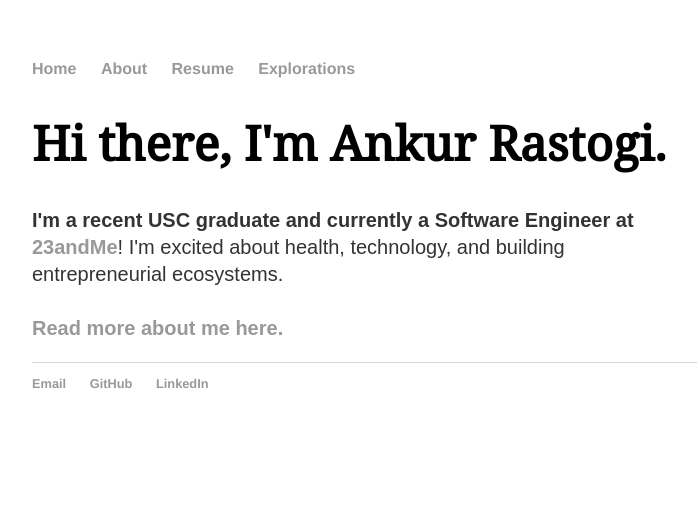
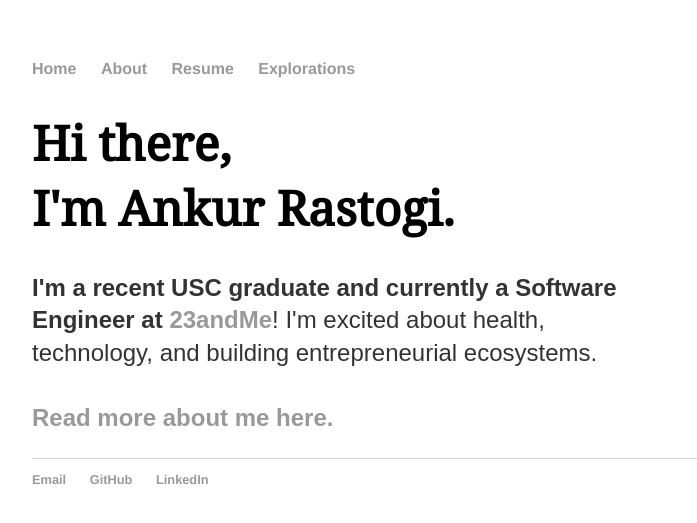
Before and after one commit to arastogi15/arastogi15.github.io, a Jekyll site: the page built from index.html, in a window 1280 px wide. Shown: the top 523 px of the page, without its empty margins (160-857 px from the left). Built offline with Jekyll 4.4.1, drawn with Linux system fonts in a browser that asks for light colours.

Commit message:
add sass and update mobile layout

```diff
--- a/_layouts/default.html
+++ b/_layouts/default.html
@@ -2,11 +2,14 @@
 	<html>
 		<head>
 			<title>{{ page.title }}</title>
-			<!-- link to main stylesheet -->
-			<link rel="stylesheet" type="text/css" href="/css/main.css">
+			<link rel="shortcut icon" type="image/x-icon" href="favicon.ico">
+			<!-- <link rel="stylesheet" type="text/css" href="/css/main.css"> -->
+			<link rel="stylesheet" href="{{ '/assets/css/main.css' | relative_url }}" />
+
 			<link href="https://fonts.googleapis.com/css?family=Open+Sans" rel="stylesheet">
 			<link href="https://fonts.googleapis.com/css?family=Domine" rel="stylesheet">
 			<link href="https://fonts.googleapis.com/css?family=Noto+Serif" rel="stylesheet">
+			<meta name="viewport" content="width=device-width, initial-scale=1">
 		</head>
 		<body>
 			<nav>
@@ -21,7 +24,7 @@
 
 			{{ content }}
 
-			</div><!-- /.container -->
+			</div>
 			<footer>
 	    		<ul>
 	        		<li><a href="mailto:ank.rastogi15@gmail.com">Email</a></li>
--- a/css/main.css
+++ b/assets/css/main.scss
@@ -1,6 +1,17 @@
+---
+---
+
+$bp-tablet: 768px;
+
 body {
-    margin: 60px auto;
-    width: 70%;
+    margin: auto;
+    margin: 24px;
+
+    @media(min-width: $bp-tablet) {
+        margin: 60px auto;
+        width: 70%;
+    }
+
 }
 nav ul, footer ul {
     font-family:'Helvetica', 'Arial', 'Sans-Serif';
@@ -40,17 +51,29 @@
 }
 
 h1 {
-    font-size: 3em;
+    font-size: 2em;
     max-width: 800px;
     font-family:'Noto Serif', 'Arial', 'Sans-Serif';
+    margin: 32px 0;
+
+    @media(min-width: $bp-tablet) {
+        font-size: 3em;
+        margin: !important;
+    }
 }
 
 p {
+    font-size: 1.3em;
+    line-height: 1.2em;
+    max-width: 90%;
     font-family: 'Open+Sans', sans-serif;
-    font-size: 1.25em;
-    line-height: 1.35em;
-    max-width:  620px;
     color: #333;
+
+    @media(min-width: $bp-tablet) {
+        font-size: 1.5em;
+        line-height: 1.35em;
+        max-width:  620px;
+    }
 }
 
 p#about {
--- a/index.html
+++ b/index.html
@@ -3,7 +3,7 @@
 title: Ankur Rastogi
 ---
 <div class="blurb">
-	<h1>Hi there, I'm Ankur Rastogi.</h1>
+	<h1>Hi there, <br/>I'm Ankur Rastogi.</h1>
 
 	<p><b>I'm a recent USC graduate and currently a Software Engineer at <a href="https://www.23andme.com">23andMe</a></b>! I'm excited about health, technology, and building entrepreneurial ecosystems.
 	<br> <br>
```
Also changed, not shown: resume/index.html (deleted, +0 -19 lines), favicon.ico (added).
